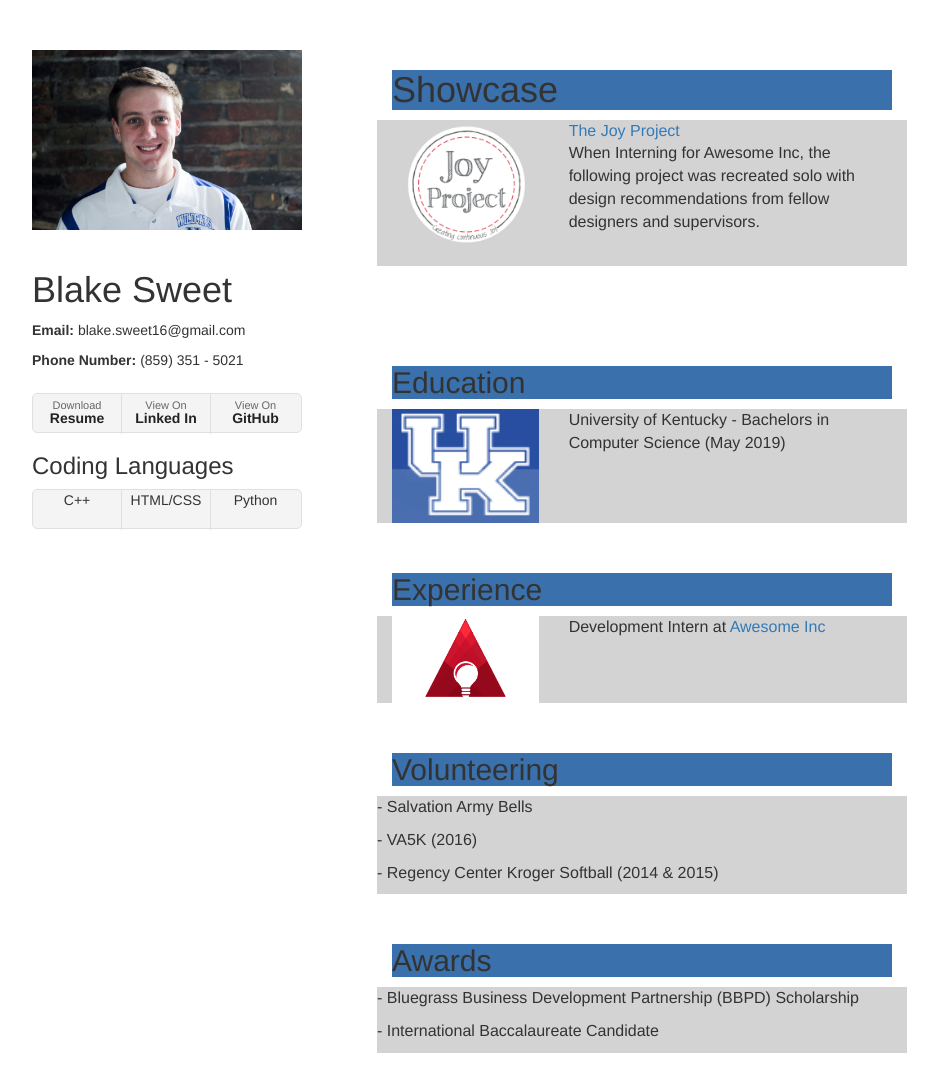
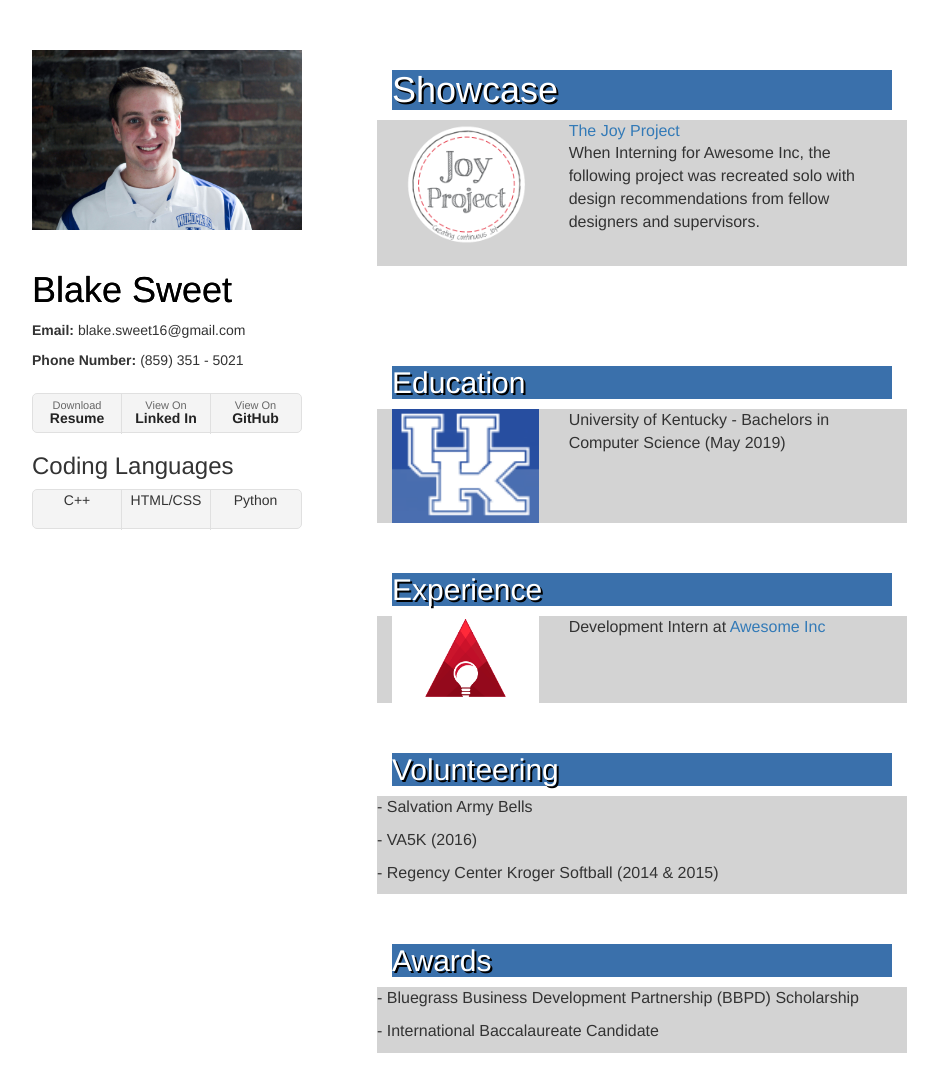
Before and after one commit to BSweet16/BSweet16.github.io, a Jekyll site: the page built from index.html, in a window 1280 px wide and 1103 px high. Shown: the top 1092 px of the window, without its empty margins (178-1116 px from the left). Built offline with Jekyll 4.4.1, drawn with Linux system fonts in a browser that asks for light colours; nearby versions of some CDN libraries; library files that are not in the unit come from our copies.

Commit message:
Textshadow makes headers pop

```diff
--- a/_layouts/default.html
+++ b/_layouts/default.html
@@ -21,7 +21,7 @@
         <div>
         <a href="/"><img src="/assets/images/me.JPG" alt="Blake"></a> <br><br>
 
-        <h1 style="background-color: transparent;">{{ site.title }}</h1>
+        <h1 style="background-color: transparent; color: black; text-shadow: 0px 0px;">{{ site.title }}</h1>
           <p><b>Email: </b> blake.sweet16@gmail.com </p>
           <p><b>Phone Number: </b>(859) 351 - 5021</p>
         </div>
--- a/assets/css/custom.scss
+++ b/assets/css/custom.scss
@@ -46,6 +46,8 @@ h2{
 
 h1, h2{
 	background-color: #3A70AB;
+	color: white;
+	text-shadow: 2px 2px black;
 }
 
 ul{
```
